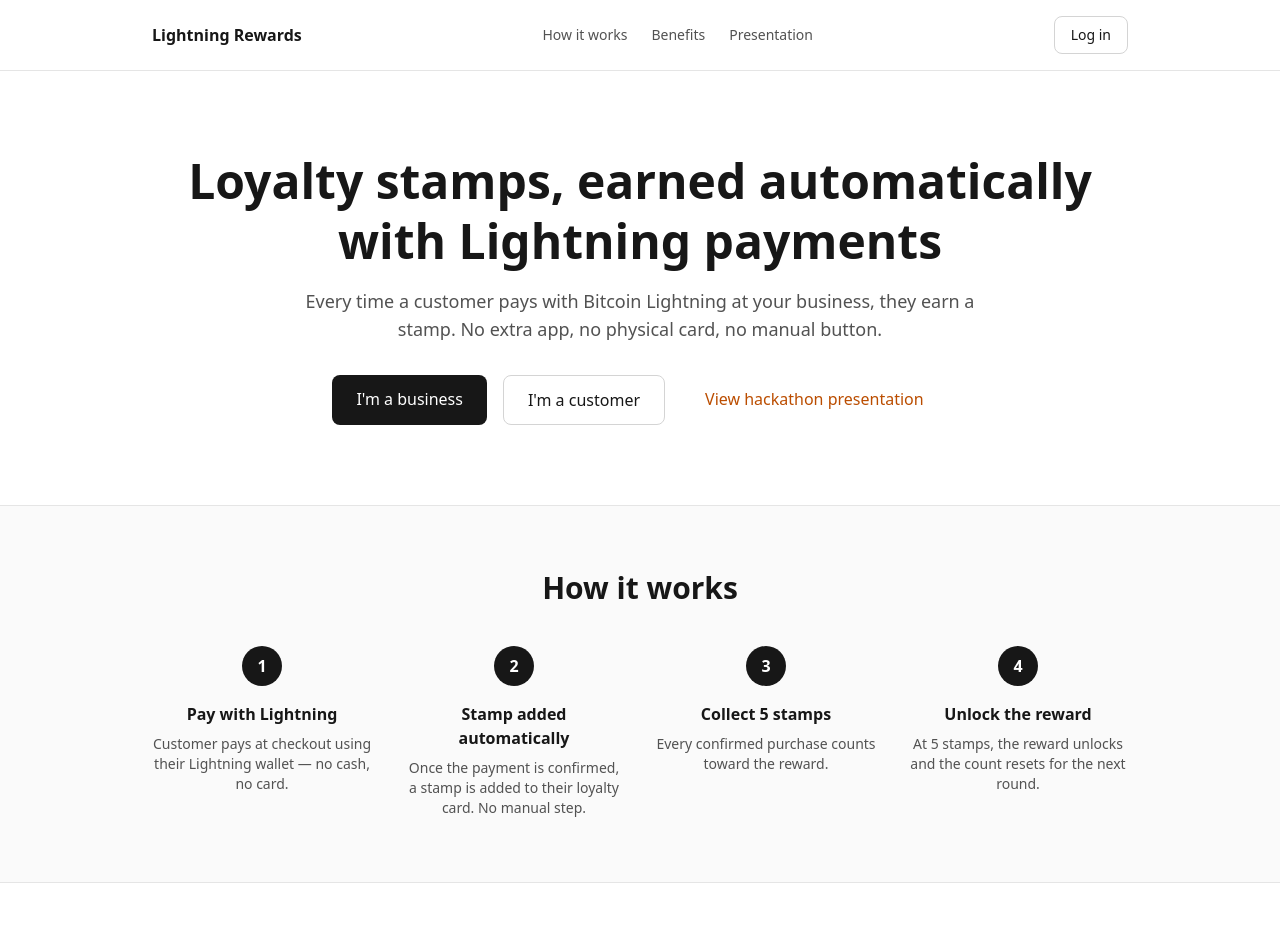
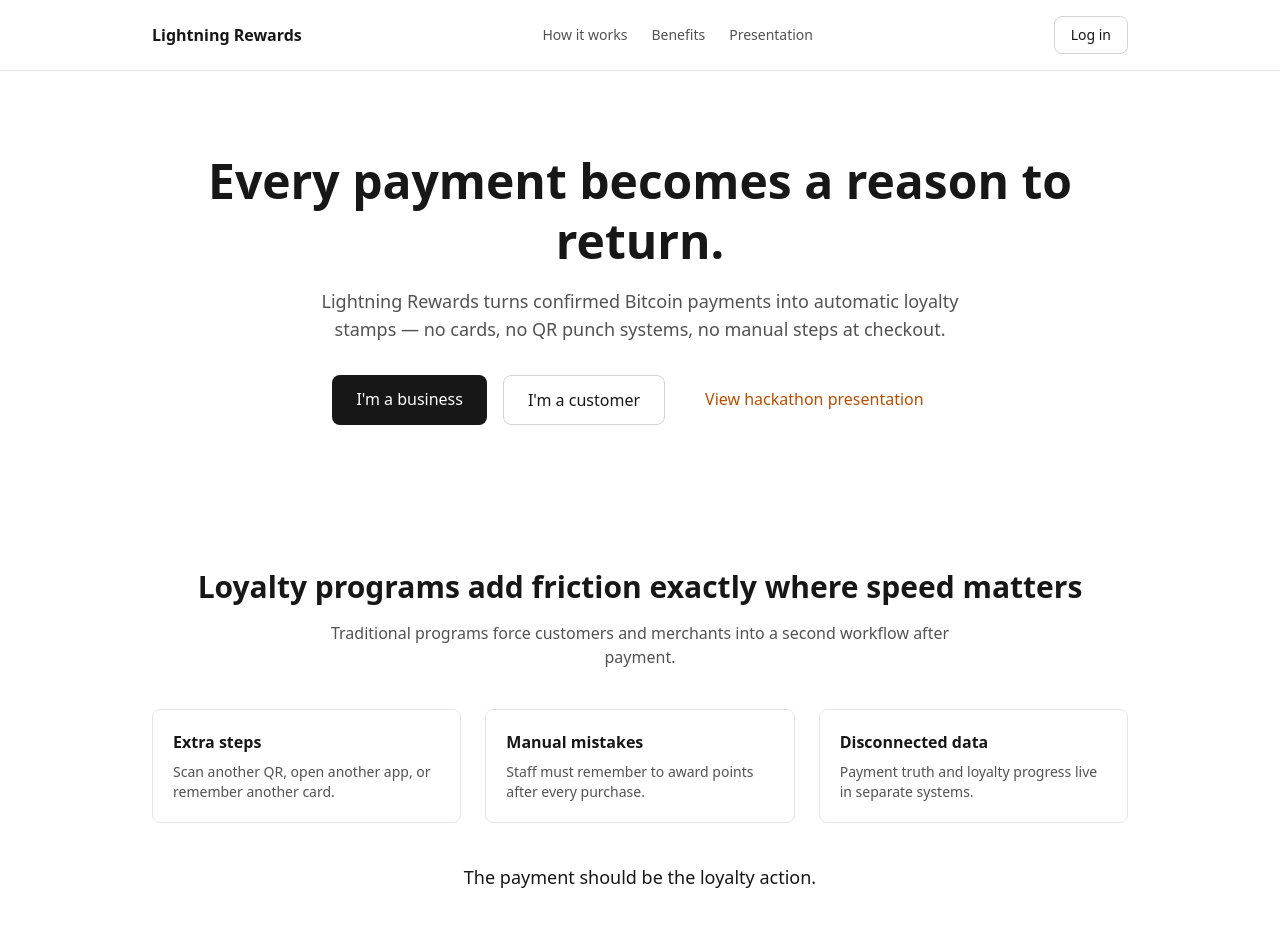
Before and after one commit to Vidarte-Alberto/lightning-rewards, a React (Vite) app in the folder frontend/: page / in a window 1280 px wide. Shown: the top 951 px of the page. Built offline with nearby package versions, Linux system fonts and the light colour scheme; no server answers.

Commit message:
feat(landing): align copy with the hackathon presentation.

```diff
--- a/frontend/src/components/landing/Benefits.jsx
+++ b/frontend/src/components/landing/Benefits.jsx
@@ -5,6 +5,7 @@
       'Build repeat visits without any extra hardware or app for customers to install',
       'Get paid instantly over Lightning — no card fees, no chargebacks',
       'See every customer’s stamp progress from one dashboard',
+      'Your noffer can receive payment requests — it can never spend your funds',
     ],
   },
   {
@@ -13,6 +14,7 @@
       'No physical card to carry or lose',
       'Track your progress toward the reward at any business you visit',
       'Pay the way you already do with Lightning — the stamp just happens',
+      'You control permission and budget — the app never sees your wallet seed',
     ],
   },
 ];
--- a/frontend/src/components/landing/Hero.jsx
+++ b/frontend/src/components/landing/Hero.jsx
@@ -4,11 +4,11 @@
   return (
     <section className="max-w-5xl mx-auto px-6 py-20 text-center">
       <h1 className="text-4xl sm:text-5xl font-bold text-neutral-900 leading-tight">
-        Loyalty stamps, earned automatically with Lightning payments
+        Every payment becomes a reason to return.
       </h1>
       <p className="mt-4 text-lg text-neutral-600 max-w-2xl mx-auto">
-        Every time a customer pays with Bitcoin Lightning at your business, they earn a
-        stamp. No extra app, no physical card, no manual button.
+        Lightning Rewards turns confirmed Bitcoin payments into automatic loyalty
+        stamps — no cards, no QR punch systems, no manual steps at checkout.
       </p>
       <div className="mt-8 flex flex-col sm:flex-row gap-4 justify-center">
         <Link
--- a/frontend/src/components/landing/HowItWorks.jsx
+++ b/frontend/src/components/landing/HowItWorks.jsx
@@ -1,19 +1,19 @@
 const STEPS = [
   {
-    title: 'Pay with Lightning',
-    description: 'Customer pays at checkout using their Lightning wallet — no cash, no card.',
+    title: 'Discover',
+    description: 'Browse active local businesses and their rewards.',
   },
   {
-    title: 'Stamp added automatically',
-    description: 'Once the payment is confirmed, a stamp is added to their loyalty card. No manual step.',
+    title: 'Connect',
+    description: 'Paste a ShockWallet ndebit once — no seed phrase, no unrestricted access.',
   },
   {
-    title: 'Collect 5 stamps',
-    description: 'Every confirmed purchase counts toward the reward.',
+    title: 'Pay',
+    description: 'Approve manually or use a safe monthly budget for instant checkout.',
   },
   {
-    title: 'Unlock the reward',
-    description: 'At 5 stamps, the reward unlocks and the count resets for the next round.',
+    title: 'Earn',
+    description: 'See the stamp — and the reward, once unlocked — immediately.',
   },
 ];
 
--- /dev/null
+++ b/frontend/src/components/landing/Problem.jsx
@@ -0,0 +1,41 @@
+const PROBLEMS = [
+  {
+    title: 'Extra steps',
+    description: 'Scan another QR, open another app, or remember another card.',
+  },
+  {
+    title: 'Manual mistakes',
+    description: 'Staff must remember to award points after every purchase.',
+  },
+  {
+    title: 'Disconnected data',
+    description: 'Payment truth and loyalty progress live in separate systems.',
+  },
+];
+
+function Problem() {
+  return (
+    <section className="max-w-5xl mx-auto px-6 py-16">
+      <h2 className="text-3xl font-bold text-neutral-900 text-center">
+        Loyalty programs add friction exactly where speed matters
+      </h2>
+      <p className="mt-4 text-neutral-600 text-center max-w-2xl mx-auto">
+        Traditional programs force customers and merchants into a second workflow
+        after payment.
+      </p>
+      <div className="mt-10 grid gap-6 sm:grid-cols-3">
+        {PROBLEMS.map((problem) => (
+          <div key={problem.title} className="rounded-lg border border-neutral-200 p-5">
+            <h3 className="font-semibold text-neutral-900">{problem.title}</h3>
+            <p className="mt-2 text-sm text-neutral-600">{problem.description}</p>
+          </div>
+        ))}
+      </div>
+      <p className="mt-10 text-center text-lg font-medium text-neutral-900">
+        The payment should be the loyalty action.
+      </p>
+    </section>
+  );
+}
+
+export default Problem;
--- a/frontend/src/pages/Landing.jsx
+++ b/frontend/src/pages/Landing.jsx
@@ -1,5 +1,6 @@
 import Navbar from '../components/landing/Navbar';
 import Hero from '../components/landing/Hero';
+import Problem from '../components/landing/Problem';
 import HowItWorks from '../components/landing/HowItWorks';
 import Benefits from '../components/landing/Benefits';
 import Footer from '../components/landing/Footer';
@@ -9,6 +10,7 @@
     <div className="min-h-screen bg-white">
       <Navbar />
       <Hero />
+      <Problem />
       <HowItWorks />
       <Benefits />
       <Footer />
```
Also changed, not shown: 2 other files (tests, documents, lock files or other folders).
